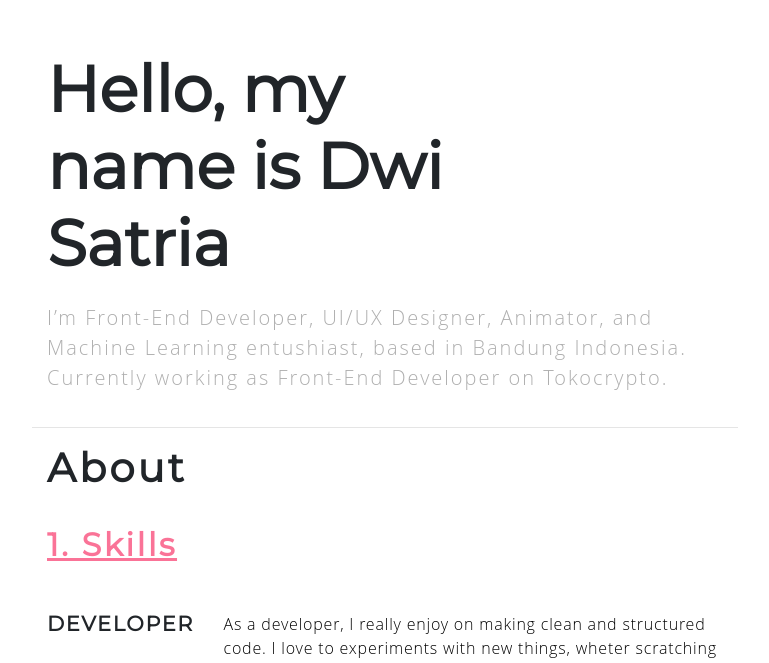
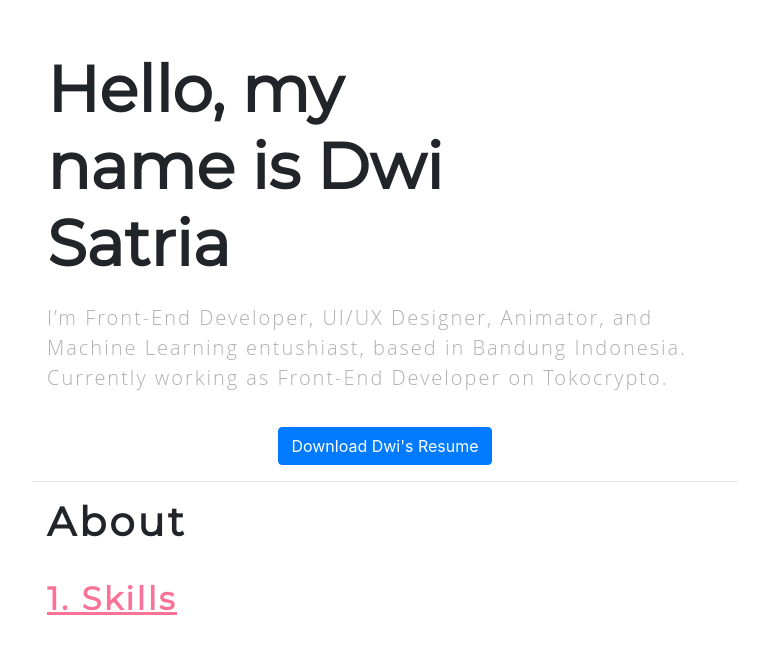
Before and after one commit to dskusuma/dskusuma.github.io, a website: page index.html in a window 1280 px wide. Shown: the part 86-749 px from the top of the page, without its empty margins (255-1024 px from the left). Drawn offline with nearby package versions, Linux system fonts and the light colour scheme; some packages are replaced by stand-ins of ours; a script that the page names is missing.

Commit message:
Add downloadable resume

```diff
--- a/css/dwi.css
+++ b/css/dwi.css
@@ -107,3 +107,9 @@ i {
     justify-content: center;
   }
 }
+
+.align-center {
+  display: flex;
+  align-items: center;
+  justify-content: center;
+}
--- a/index.html
+++ b/index.html
@@ -70,6 +70,11 @@
             </div>
 
             <p class="leading">I’m Front-End Developer, UI/UX Designer, Animator, and  Machine Learning entushiast, based in Bandung Indonesia. Currently working as Front-End Developer on Tokocrypto.</p>
+          </div>
+          <div class="col-lg-12 center">
+            <form method="get" action="/file/Resume_IBDwiSatriaKusuma.pdf" target="_blank" class="align-center">
+              <button class="btn btn-primary" type="submit">Download Dwi's Resume</button>
+            </form>
           </div>
         </div>
 
```
Also changed, not shown: 1 other file.
